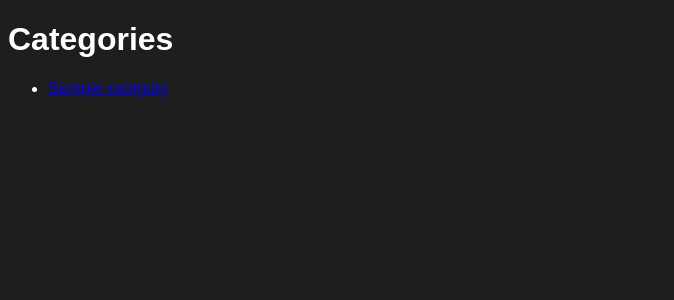
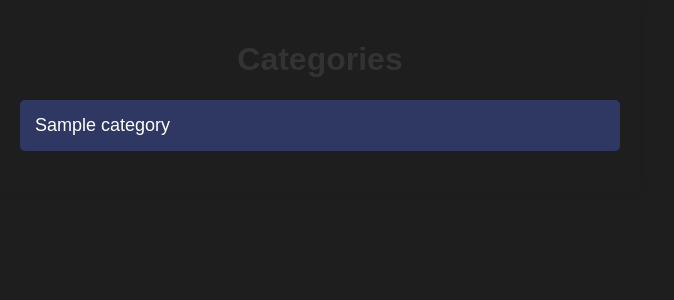
Before and after one commit to rapizzz/flask, a Flask app: template templates/categories.html in a window 1280 px wide. Shown: the top 300 px of the page, without its empty margins (0-674 px from the left). Run offline with Flask 2, Linux system fonts and the light colour scheme; the template is opened without the code that fills it: most values are stand-ins (such as "Sample title", 1, 10 or a date in 2020); some libraries are stand-ins or nearby versions.

Commit message:
Update Style

```diff
--- a/main.py
+++ b/main.py
@@ -94,17 +94,19 @@ def home_ru():
 
 @app.route('/uacategory_id', methods=['GET'])
 def categ():
-    # Получаем значение параметра uacategory_id из запроса
-    category_id = request.args.get('uacategory_id')
-    print(category_id)
-    category_id = str(category_id)
-    tovar_list = get_tovar(category_id)
-    if not tovar_list["categories"]:  # Если категории пусты
-        return render_template('products.html', products=tovar_list["products"])
+    try:
+        # Получаем значение параметра uacategory_id из запроса
+        category_id = request.args.get('uacategory_id')
+        print(category_id)
+        category_id = str(category_id)
+        tovar_list = get_tovar(category_id)
+        if not tovar_list["categories"]:  # Если категории пусты
+            return render_template('products.html', products=tovar_list["products"])
 
-    # Если категории не пустые
-    return render_template('categories.html', categories=tovar_list["categories"])
-
+        # Если категории не пустые
+        return render_template('categories.html', categories=tovar_list["categories"])
+    except:
+        return "Нет товаров в данной категории!"
 @app.route('/test')
 def test():
     api_token = get_api_token()
--- a/templates/categories.html
+++ b/templates/categories.html
@@ -5,6 +5,50 @@
     <meta charset="UTF-8">
     <meta name="viewport" content="width=device-width, initial-scale=1.0">
     <link rel="stylesheet" href="{{ url_for('static', filename='styles.css') }}">
+    <style>
+        body {
+            font-family: 'Arial', sans-serif;
+            margin: 0;
+            padding: 0;
+        }
+
+        .categories-container {
+            max-width: 600px;
+            padding: 20px;
+            border-radius: 8px;
+            box-shadow: 0 0 10px rgba(0, 0, 0, 0.1);
+        }
+
+        h1 {
+            color: #333;
+            text-align: center;
+        }
+
+        ul {
+            list-style: none;
+            padding: 0;
+            margin: 20px 0;
+        }
+
+        li {
+            margin-bottom: 10px;
+        }
+
+        a {
+            display: block;
+            padding: 15px;
+            text-decoration: none;
+            background-color: #2F3763;
+            color: #fff;
+            font-size: large;
+            border-radius: 5px;
+            transition: background-color 0.3s ease;
+        }
+
+        a:hover {
+            background-color: #2980b9;
+        }
+    </style>
 </head>
 <body>
     <div class="categories-container">
```
Also changed, not shown: static/category.css (+3 -4 lines), templates/products.html (+10 -1 lines).
